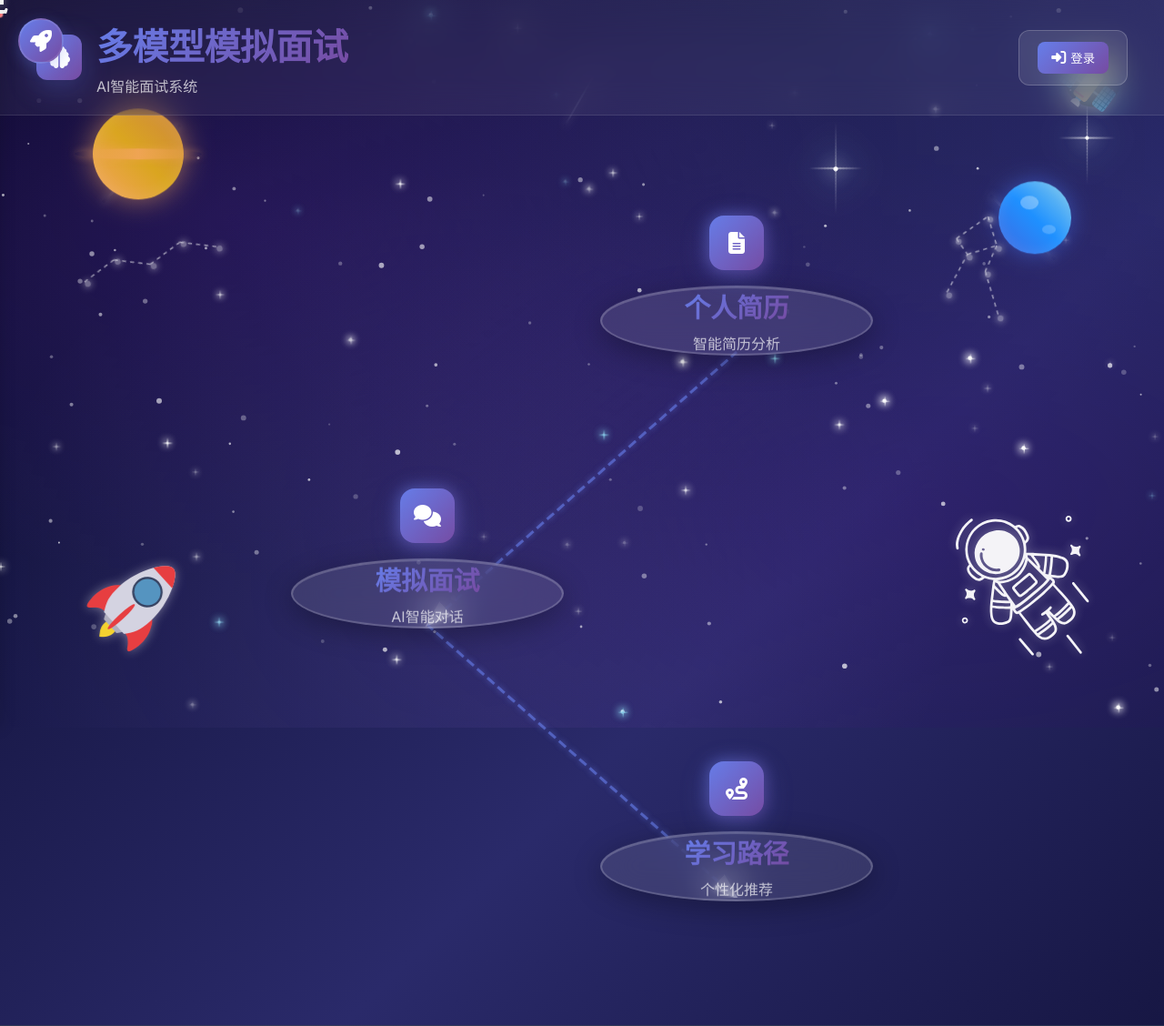
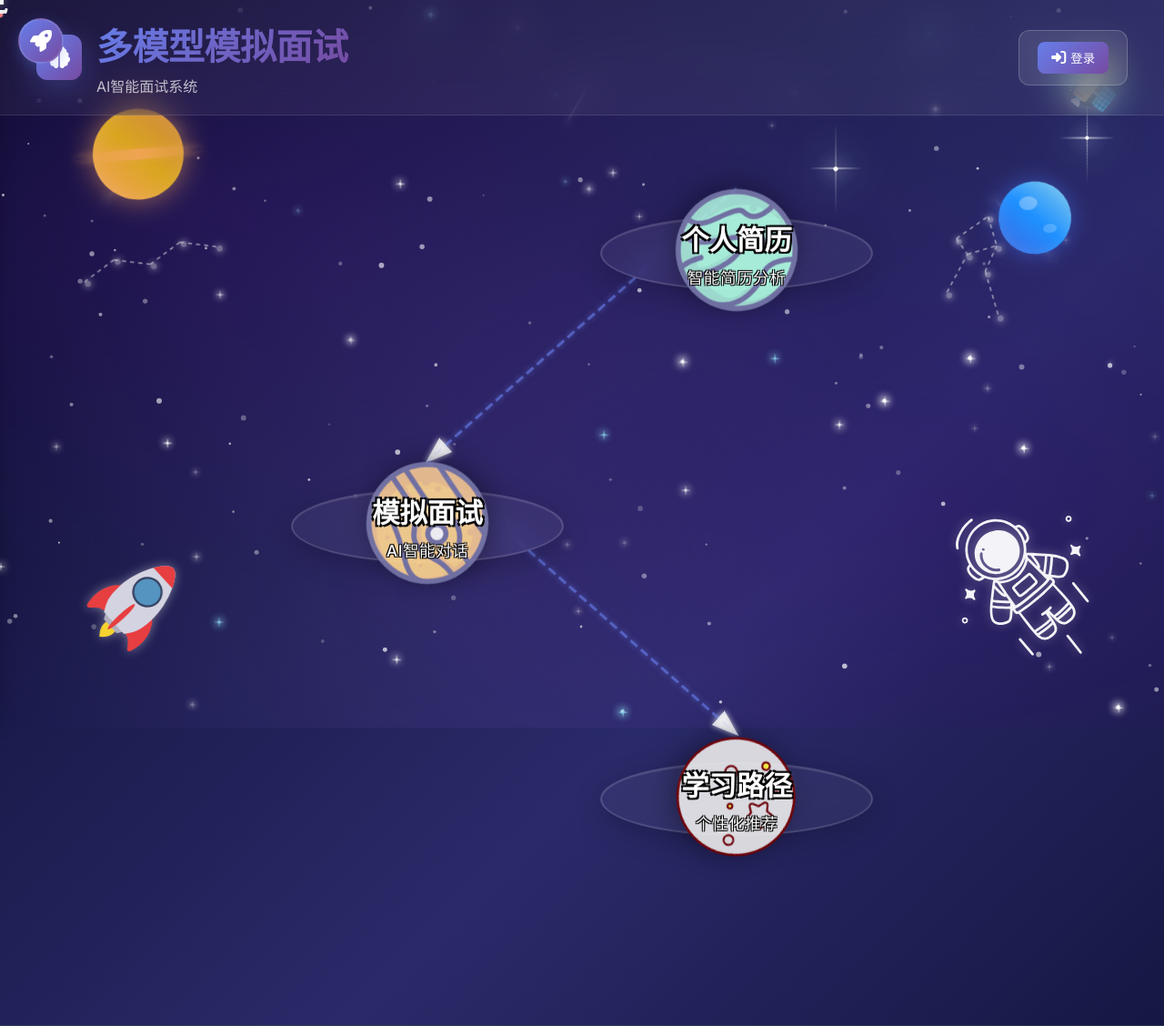
Before and after one commit to Oo-jackson-oO/AI-interview-system, a Flask app: page / in a window 1280 px wide. Shown: the top 1128 px of the page at 91% size. Run offline with Flask 3, Linux system fonts and the light colour scheme.

Commit message:
又改了一些UI

```diff
--- a/static/css/index.css
+++ b/static/css/index.css
@@ -674,35 +674,6 @@
     gap: 16px;
 }
 
-.bubble-icon {
-    width: 60px;
-    height: 60px;
-    background: linear-gradient(135deg, #667eea 0%, #764ba2 100%);
-    border-radius: 16px;
-    display: flex;
-    align-items: center;
-    justify-content: center;
-    font-size: 24px;
-    color: white;
-    box-shadow: 0 8px 32px rgba(102, 126, 234, 0.3);
-    position: relative;
-    z-index: 6;
-}
-
-.bubble-icon::before {
-    content: '';
-    position: absolute;
-    top: -2px;
-    left: -2px;
-    right: -2px;
-    bottom: -2px;
-    background: linear-gradient(135deg, #667eea 0%, #764ba2 100%);
-    border-radius: 18px;
-    z-index: -1;
-    opacity: 0.5;
-    filter: blur(8px);
-}
-
 /* 泡泡包装器 */
 .bubble-wrapper {
     position: absolute;
@@ -740,41 +711,50 @@
     width: 100%;
     height: 100%;
     border-radius: 50%;
-    background: rgba(255, 255, 255, 0.1);
-    backdrop-filter: blur(20px);
-    border: 2px solid rgba(255, 255, 255, 0.2);
+    background: rgba(255, 255, 255, 0.05);
+    backdrop-filter: blur(15px);
+    border: 2px solid rgba(255, 255, 255, 0.15);
     display: flex;
     align-items: center;
     justify-content: center;
     position: relative;
-    overflow: hidden;
+    overflow: visible;
     box-shadow:
-        0 8px 32px rgba(0, 0, 0, 0.3),
-        inset 0 1px 0 rgba(255, 255, 255, 0.2);
+        0 8px 32px rgba(0, 0, 0, 0.2),
+        inset 0 1px 0 rgba(255, 255, 255, 0.1);
 }
 
 .bubble-content {
     text-align: center;
-    z-index: 3;
+    z-index: 5;
     position: relative;
     color: #ffffff;
 }
 
 .bubble-content h3 {
-    font-size: 1.8rem;
-    font-weight: 600;
+    font-size: 1.9rem;
+    font-weight: 700;
     margin: 0 0 8px 0;
-    background: linear-gradient(135deg, #667eea 0%, #764ba2 100%);
-    -webkit-background-clip: text;
-    -webkit-text-fill-color: transparent;
-    background-clip: text;
+    color: #ffffff;
+    text-shadow:
+        -2px -2px 0 #000000,
+        2px -2px 0 #000000,
+        -2px 2px 0 #000000,
+        2px 2px 0 #000000,
+        0 0 8px rgba(255, 255, 255, 0.3);
 }
 
 .bubble-content p {
-    font-size: 1rem;
-    color: rgba(255, 255, 255, 0.7);
+    font-size: 1.1rem;
+    color: #ffffff;
     margin: 0;
-    font-weight: 400;
+    font-weight: 500;
+    letter-spacing: 0.5px;
+    text-shadow:
+        -1px -1px 0 #000000,
+        1px -1px 0 #000000,
+        -1px 1px 0 #000000,
+        1px 1px 0 #000000;
 }
 
 /* 旋涡效果 */
@@ -797,7 +777,7 @@
         transparent 100%
     );
     opacity: 0;
-    transition: opacity 0.5s ease;
+    transition: opacity 0.5s ease, transform 0.4s cubic-bezier(0.175, 0.885, 0.32, 1.275);
     animation: vortexRotate 8s linear infinite;
 }
 
@@ -812,26 +792,35 @@
 
 /* 泡泡悬停效果 */
 .bubble:hover {
-    transform: scale(1.1) translateY(-10px);
+    transform: scale(1.1) translateY(-10px) rotate(5deg);
 }
 
 .bubble:hover .bubble-inner {
-    background: rgba(255, 255, 255, 0.15);
-    border-color: rgba(102, 126, 234, 0.6);
+    background: rgba(255, 255, 255, 0.08);
+    border-color: rgba(102, 126, 234, 0.4);
     box-shadow:
-        0 20px 60px rgba(102, 126, 234, 0.4),
-        inset 0 1px 0 rgba(255, 255, 255, 0.3);
+        0 20px 60px rgba(102, 126, 234, 0.3),
+        inset 0 1px 0 rgba(255, 255, 255, 0.2);
+    transform: rotate(3deg);
 }
 
 .bubble:hover .vortex-effect {
     opacity: 1;
+    transform: rotate(-8deg);
+}
+
+.bubble:hover .bubble-content {
+    transform: translateY(-2px) rotate(-3deg);
 }
 
 .bubble:hover .bubble-content h3 {
-    background: linear-gradient(135deg, #ffffff 0%, #667eea 100%);
-    -webkit-background-clip: text;
-    -webkit-text-fill-color: transparent;
-    background-clip: text;
+    color: #ffffff;
+    text-shadow:
+        -2px -2px 0 #000000,
+        2px -2px 0 #000000,
+        -2px 2px 0 #000000,
+        2px 2px 0 #000000,
+        0 0 12px rgba(255, 255, 255, 0.5);
 }
 
 /* 泡泡统计信息 */
@@ -857,6 +846,127 @@
     font-size: 12px;
     color: #667eea;
 }
+
+/* 星球SVG样式 */
+.planet-svg {
+    position: absolute;
+    top: 45%;
+    left: 50%;
+    transform: translate(-50%, -50%);
+    width: 140px;
+    height: 140px;
+    z-index: 2;
+    transition: all 0.4s cubic-bezier(0.175, 0.885, 0.32, 1.275);
+    opacity: 0.9;
+    pointer-events: none;
+}
+
+.planet-svg img {
+    width: 100%;
+    height: 100%;
+    object-fit: contain;
+    filter: drop-shadow(0 6px 15px rgba(0, 0, 0, 0.4)) brightness(1.1) contrast(1.1);
+    transition: all 0.4s cubic-bezier(0.175, 0.885, 0.32, 1.275);
+}
+
+/* 星球悬停动画 */
+.bubble:hover .planet-svg {
+    transform: translate(-50%, -50%) scale(1.2) rotate(12deg);
+    opacity: 1;
+    filter:
+        drop-shadow(0 12px 25px rgba(102, 126, 234, 0.5))
+        drop-shadow(0 0 20px rgba(102, 126, 234, 0.4));
+}
+
+.bubble:hover .planet-svg img {
+    filter:
+        drop-shadow(0 8px 20px rgba(0, 0, 0, 0.5))
+        drop-shadow(0 0 25px rgba(102, 126, 234, 0.6))
+        brightness(1.2) contrast(1.2);
+    animation: planetFloat 3s ease-in-out infinite;
+    transform: rotate(-5deg);
+}
+
+/* 星球浮动动画 */
+@keyframes planetFloat {
+    0%, 100% {
+        transform: translateY(0px) rotate(-5deg);
+    }
+    25% {
+        transform: translateY(-3px) rotate(-3deg);
+    }
+    50% {
+        transform: translateY(0px) rotate(-5deg);
+    }
+    75% {
+        transform: translateY(-2px) rotate(-7deg);
+    }
+}
+
+/* 不同星球的特殊效果 */
+.planet-svg-1 {
+    animation: planetOrbit1 20s linear infinite;
+}
+
+.planet-svg-2 {
+    animation: planetOrbit2 25s linear infinite;
+}
+
+.planet-svg-3 {
+    animation: planetOrbit3 30s linear infinite;
+}
+
+/* 星球轨道动画 */
+@keyframes planetOrbit1 {
+    0% {
+        transform: translate(-50%, -50%) rotate(0deg);
+    }
+    100% {
+        transform: translate(-50%, -50%) rotate(360deg);
+    }
+}
+
+@keyframes planetOrbit2 {
+    0% {
+        transform: translate(-50%, -50%) rotate(0deg);
+    }
+    100% {
+        transform: translate(-50%, -50%) rotate(-360deg);
+    }
+}
+
+@keyframes planetOrbit3 {
+    0% {
+        transform: translate(-50%, -50%) rotate(0deg);
+    }
+    100% {
+        transform: translate(-50%, -50%) rotate(360deg);
+    }
+}
+
+/* 星球发光效果 */
+.bubble:hover .planet-svg-1 img {
+    filter:
+        drop-shadow(0 6px 15px rgba(0, 0, 0, 0.4))
+        drop-shadow(0 0 25px rgba(255, 165, 0, 0.6))
+        drop-shadow(0 0 35px rgba(255, 165, 0, 0.3));
+}
+
+.bubble:hover .planet-svg-2 img {
+    filter:
+        drop-shadow(0 6px 15px rgba(0, 0, 0, 0.4))
+        drop-shadow(0 0 25px rgba(30, 144, 255, 0.6))
+        drop-shadow(0 0 35px rgba(30, 144, 255, 0.3));
+}
+
+.bubble:hover .planet-svg-3 img {
+    filter:
+        drop-shadow(0 6px 15px rgba(0, 0, 0, 0.4))
+        drop-shadow(0 0 25px rgba(147, 112, 219, 0.6))
+        drop-shadow(0 0 35px rgba(147, 112, 219, 0.3));
+}
+
+/* 星球层次优化 */
 
 /* 高级连接线 */
 .connectors {
@@ -1086,6 +1196,16 @@
 
     .bubble-content p {
         font-size: 0.9rem;
+    }
+
+    /* 移动端星球适配 */
+    .planet-svg {
+        width: 120px;
+        height: 120px;
+    }
+
+    .bubble-content {
+        padding: 10px;
     }
 
     /* 移动端隐藏部分装饰元素 */
--- a/static/js/index.js
+++ b/static/js/index.js
@@ -256,10 +256,11 @@
         const rect2 = bubble2.getBoundingClientRect();
         const containerRect = this.svg.getBoundingClientRect();
 
+        // 连接点位置调整到星球位置
         const x1 = rect1.left + rect1.width/2 - containerRect.left;
-        const y1 = rect1.top + rect1.height/2 - containerRect.top;
+        const y1 = rect1.top - rect1.height * 0.10 - containerRect.top;
         const x2 = rect2.left + rect2.width/2 - containerRect.left;
-        const y2 = rect2.top + rect2.height/2 - containerRect.top;
+        const y2 = rect2.top - rect2.height * 0.10 - containerRect.top;
 
         const line = document.createElementNS('http://www.w3.org/2000/svg', 'line');
         line.setAttribute('class', 'connector-line');
--- a/templates/index.html
+++ b/templates/index.html
@@ -535,16 +535,16 @@
                 <!-- 第一个泡泡 - 个人简历 -->
                 <div class="bubble-wrapper bubble-1-wrapper">
                     <div class="bubble-card">
-                        <div class="bubble-icon">
-                            <i class="fas fa-file-alt"></i>
-                        </div>
                         <a href="/resume" class="bubble bubble-1" id="resumeLink" onclick="checkLoginAndNavigate('/resume', event)">
                             <div class="bubble-inner">
+                                <div class="vortex-effect"></div>
+                                <div class="planet-svg planet-svg-1">
+                                    <img src="{{ url_for('static', filename='星球1.svg') }}" alt="星球1">
+                                </div>
                                 <div class="bubble-content">
                                     <h3>个人简历</h3>
                                     <p>智能简历分析</p>
                                 </div>
-                                <div class="vortex-effect"></div>
                             </div>
                         </a>
                         <div class="bubble-stats">
@@ -563,16 +563,16 @@
                 <!-- 第二个泡泡 - 模拟面试 -->
                 <div class="bubble-wrapper bubble-2-wrapper">
                     <div class="bubble-card">
-                        <div class="bubble-icon">
-                            <i class="fas fa-comments"></i>
-                        </div>
                         <a href="/interview" class="bubble bubble-2" id="interviewLink" onclick="checkLoginAndNavigate('/interview', event)">
                             <div class="bubble-inner">
+                                <div class="vortex-effect"></div>
+                                <div class="planet-svg planet-svg-2">
+                                    <img src="{{ url_for('static', filename='星球2.svg') }}" alt="星球2">
+                                </div>
                                 <div class="bubble-content">
                                     <h3>模拟面试</h3>
                                     <p>AI智能对话</p>
                                 </div>
-                                <div class="vortex-effect"></div>
                             </div>
                         </a>
                         <div class="bubble-stats">
@@ -591,16 +591,16 @@
                 <!-- 第三个泡泡 - 个性化学习路径 -->
                 <div class="bubble-wrapper bubble-3-wrapper">
                     <div class="bubble-card">
-                        <div class="bubble-icon">
-                            <i class="fas fa-route"></i>
-                        </div>
                         <a href="/learning" class="bubble bubble-3" id="learningLink" onclick="checkLoginAndNavigate('/learning', event)">
                             <div class="bubble-inner">
+                                <div class="vortex-effect"></div>
+                                <div class="planet-svg planet-svg-3">
+                                    <img src="{{ url_for('static', filename='星球3.svg') }}" alt="星球3">
+                                </div>
                                 <div class="bubble-content">
                                     <h3>学习路径</h3>
                                     <p>个性化推荐</p>
                                 </div>
-                                <div class="vortex-effect"></div>
                             </div>
                         </a>
                         <div class="bubble-stats">
```
Also changed, not shown: static/星球1.svg (added), static/星球2.svg (added), static/星球3.svg (added), static/星球4.svg (added), static/星球5.svg (added).
